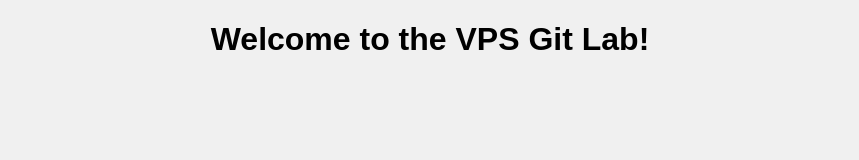
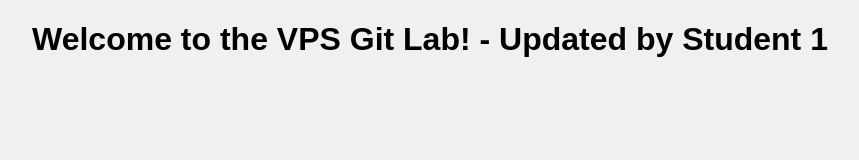
Before and after one commit to Swapnaja-github/vps-collaboration-lab, a plain HTML site: page index.html in a window 1280 px wide. Shown: the whole page, without its empty margins (210-1069 px from the left). Drawn offline with Linux system fonts and the light colour scheme.

Commit message:
Student 1: Updated heading in index.html

```diff
--- a/index.html
+++ b/index.html
@@ -7,7 +7,7 @@
     <link rel="stylesheet" href="style.css">
 </head>
 <body>
-    <h1>Welcome to the VPS Git Lab!</h1>
+    <h1>Welcome to the VPS Git Lab! - Updated by Student 1</h1>
     <script src="main.js"></script>
 </body>
 </html>
```
